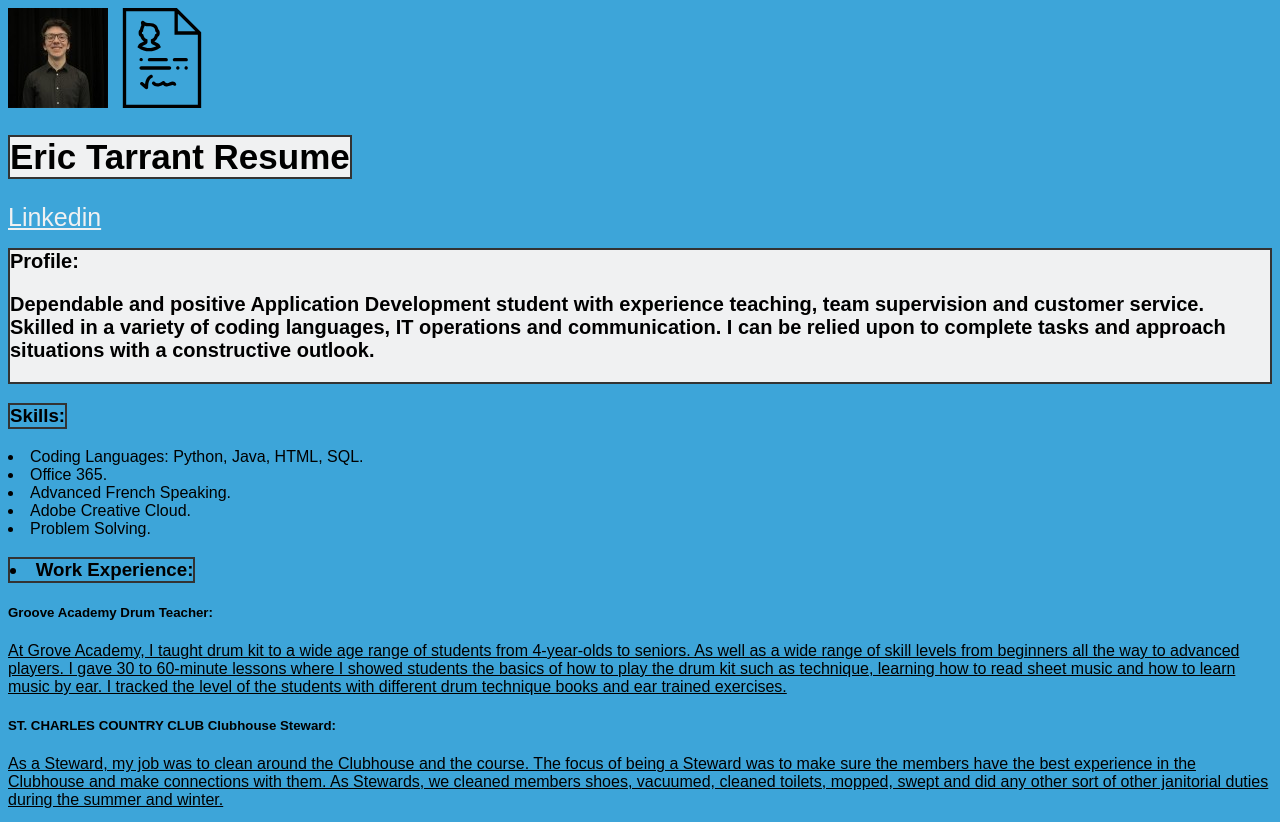
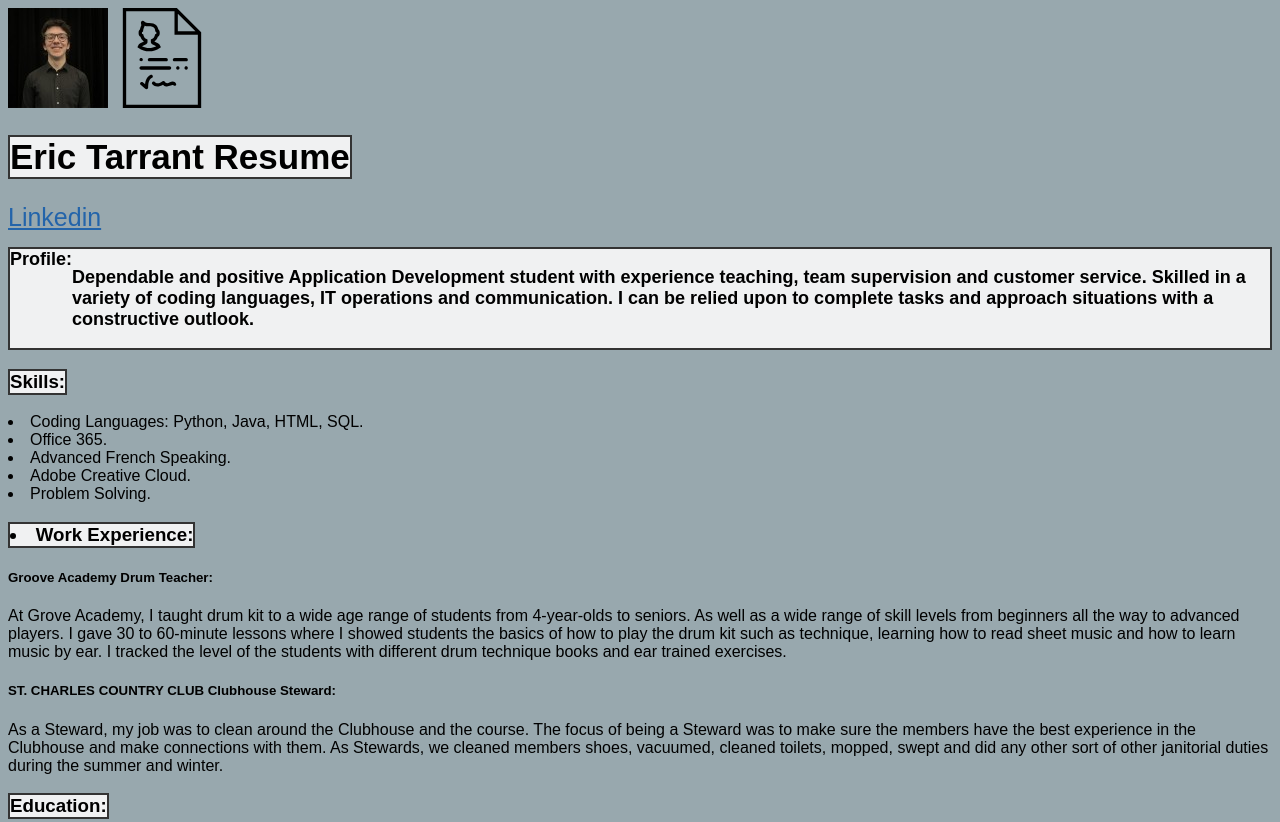
Before and after one commit to erictarrant55/fed_lab_1, a plain HTML site: page resume/index.html in a window 1280 px wide. Shown: the top 822 px of the page. Drawn offline with Linux system fonts and the light colour scheme.

Commit message:
Finished adding colour and changing text.

```diff
--- a/resume/styles.css
+++ b/resume/styles.css
@@ -1,7 +1,9 @@
 body {
-    background-color: #3DA5D9;
+    background-color: #98a8ae;
     font-family: Arial, Helvetica, sans-serif;
 }
+
+
 
 .parent {
     display: flex;
@@ -14,29 +16,33 @@
     border: 2px solid #333333;
     width: fit-content;
     background-color: #f0f1f2;
+    display: flex;
 
 }
 
 a {
     font-size: 25px;
     text-decoration: none;
-    color: #f0f1f2;
+    color: #2364AA;
     text-decoration: underline;
+    display: flex;
+
 }
 
 h2 {
-    font-size: 20px;
+    font-size: 18px;
     border: 2px solid #333333;
     background-color: #f0f1f2;
+    display: flex;
+
 }
+
 
 h3 {
     border: 2px solid #333333;
     width: fit-content;
+    background-color: #f0f1f2;
+    display: flex;
 
 
 }
-
-p3 {
-    text-decoration: underline;
-}
```
